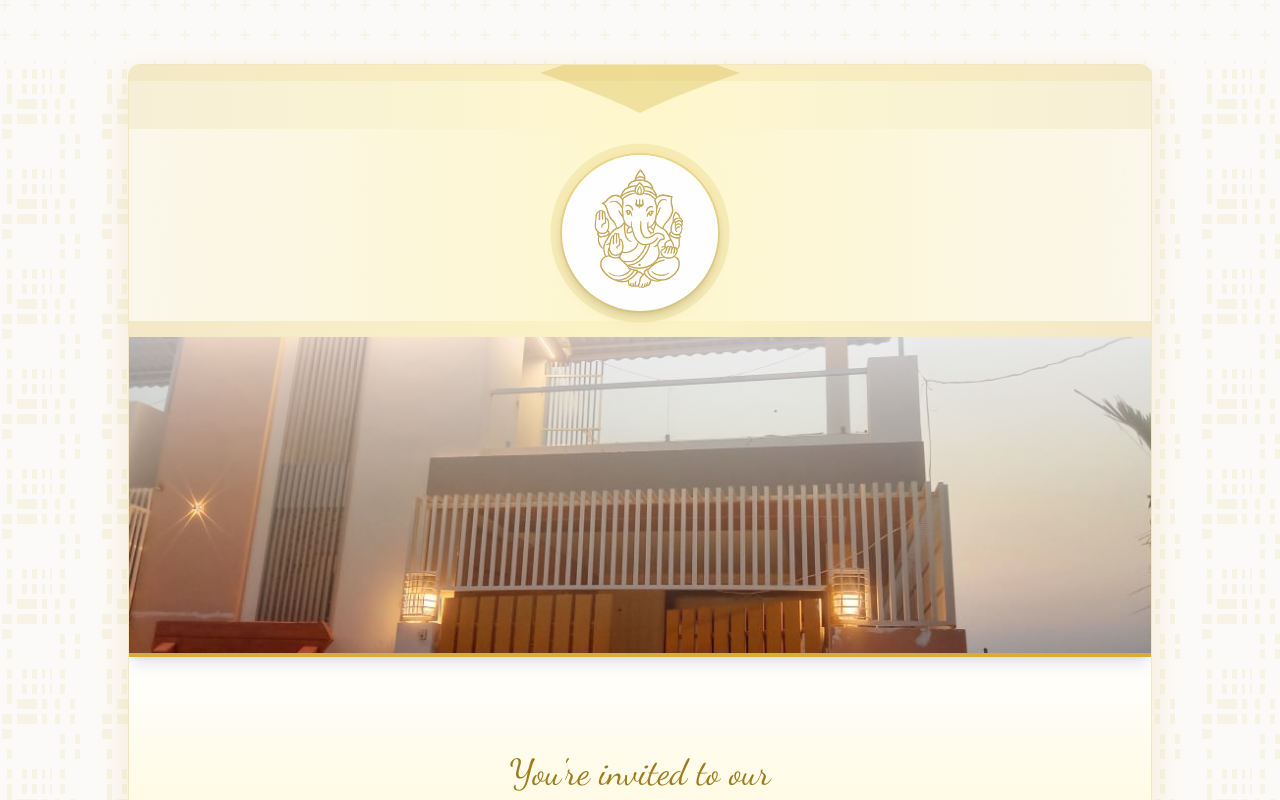
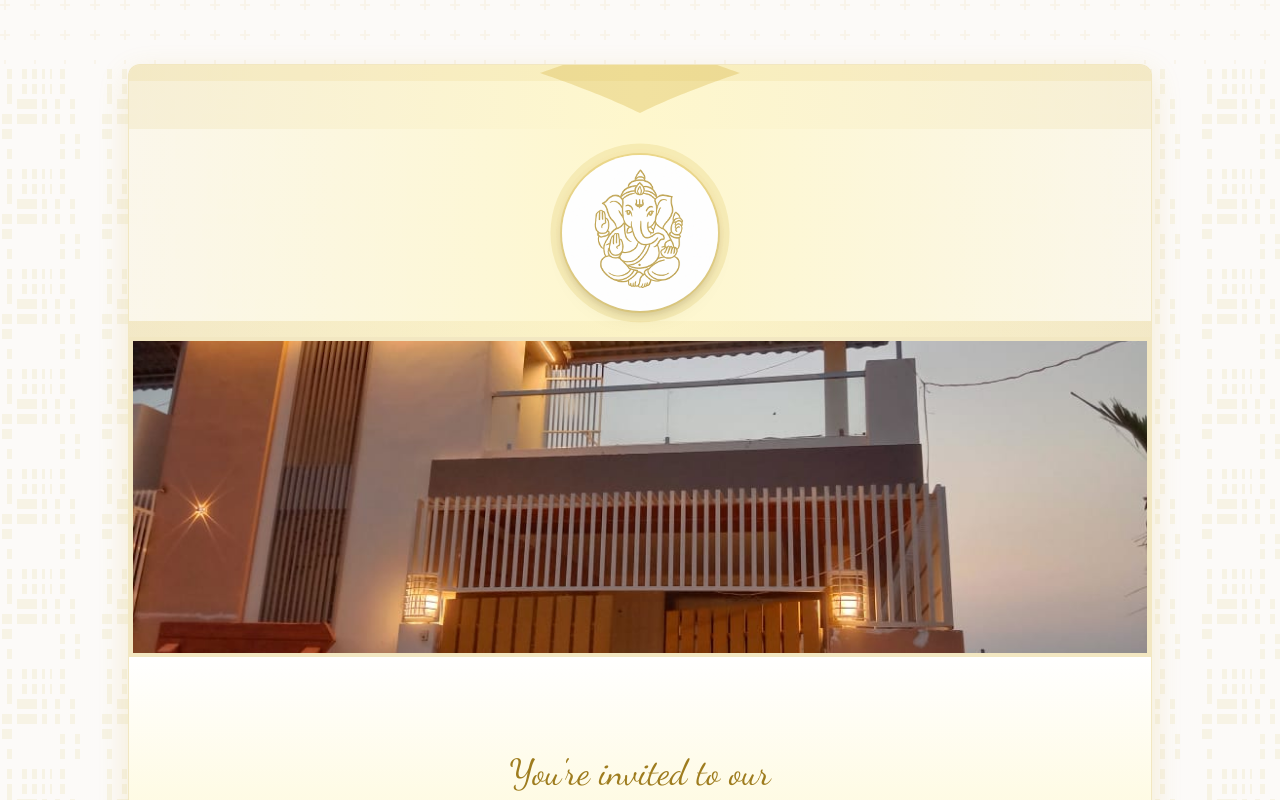
Before and after one commit to kunchalasrinadh/home-blessing-invite-kit, a React (Vite) app: page / in a window 1280 px wide. Shown: the top 800 px of the page. Built offline with nearby package versions, Linux system fonts and the light colour scheme.

Commit message:
Add animated home front image
Implement fade-in, zoom, hover effects, and styling for the home front image in the header.

```diff
--- a/src/pages/Index.tsx
+++ b/src/pages/Index.tsx
@@ -1,4 +1,3 @@
-
 import React from "react";
 import { InvitationHeader } from "@/components/ui/invitation-header";
 import { EventDetails } from "@/components/ui/event-details";
@@ -69,15 +68,29 @@ const Index = () => {
           <div className="absolute left-0 bottom-0 w-full h-4 bg-gradient-to-r from-gold/20 via-gold/5 to-gold/20"></div>
         </div>
 
-        {/* Home front image as header background with animation */}
-        <div className="relative">
-          <img
-            src="/lovable-uploads/3e733e9d-7b16-4bd6-bca5-9cc50843fe03.png"
-            alt="Home Front"
-            className="w-full h-64 md:h-80 object-cover shadow-lg border-b-4 border-gold animate-fade-in transform hover:scale-[1.02] transition-all duration-1000"
-            style={{ objectPosition: "center", animationDelay: "0.3s" }}
-          />
-          <div className="absolute inset-0 bg-gradient-to-b from-white/70 via-cream/30 to-transparent animate-fade-in" style={{ animationDelay: "0.5s" }}></div>
+        {/* Home front image with enhanced animations */}
+        <div className="relative overflow-hidden">
+          <div className="group relative">
+            <img
+              src="/lovable-uploads/3e733e9d-7b16-4bd6-bca5-9cc50843fe03.png"
+              alt="Home Front"
+              className="w-full h-64 md:h-80 object-cover shadow-lg border-4 border-gold/30 animate-fade-in transform hover:scale-[1.02] transition-all duration-1000 group-hover:-translate-y-1 group-hover:rotate-1 group-hover:scale-[1.03]"
+              style={{
+                objectPosition: "center",
+                animationDelay: "0.3s",
+                boxShadow: "0 0 20px rgba(212, 175, 55, 0.3)",
+              }}
+            />
+            {/* Gradient overlay with animation */}
+            <div
+              className="absolute inset-0 bg-gradient-to-b from-white/70 via-cream/30 to-transparent opacity-0 animate-fade-in group-hover:opacity-100 transition-opacity duration-700"
+              style={{ animationDelay: "0.5s" }}
+            />
+            {/* Glowing border effect */}
+            <div
+              className="absolute -inset-0.5 bg-gradient-to-r from-gold/40 via-gold/20 to-gold/40 opacity-0 group-hover:opacity-100 transition-opacity duration-700 -z-10 blur-sm"
+            />
+          </div>
         </div>
 
         <InvitationHeader
```
